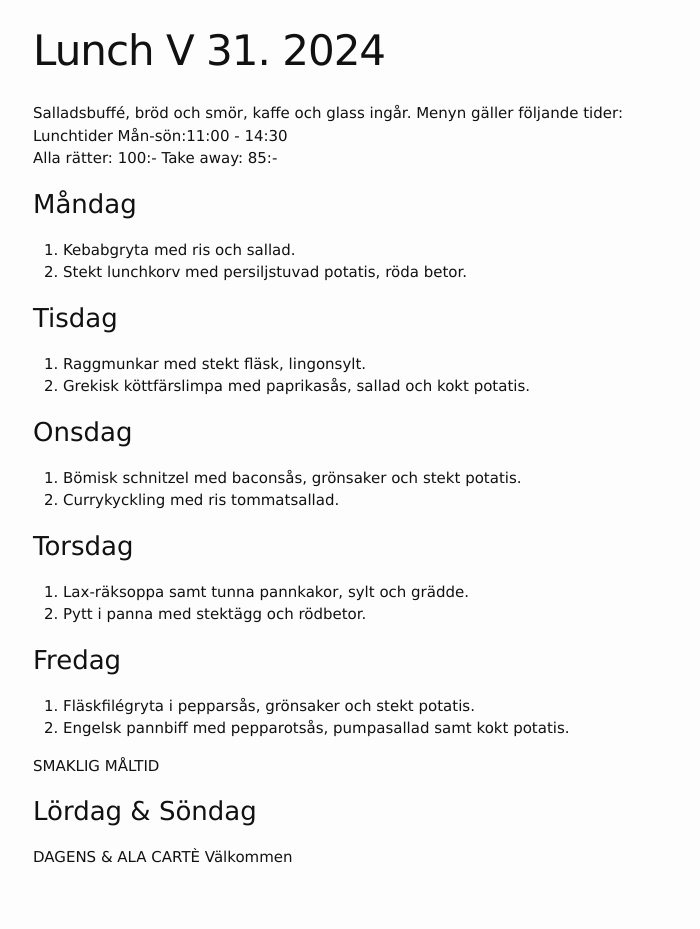
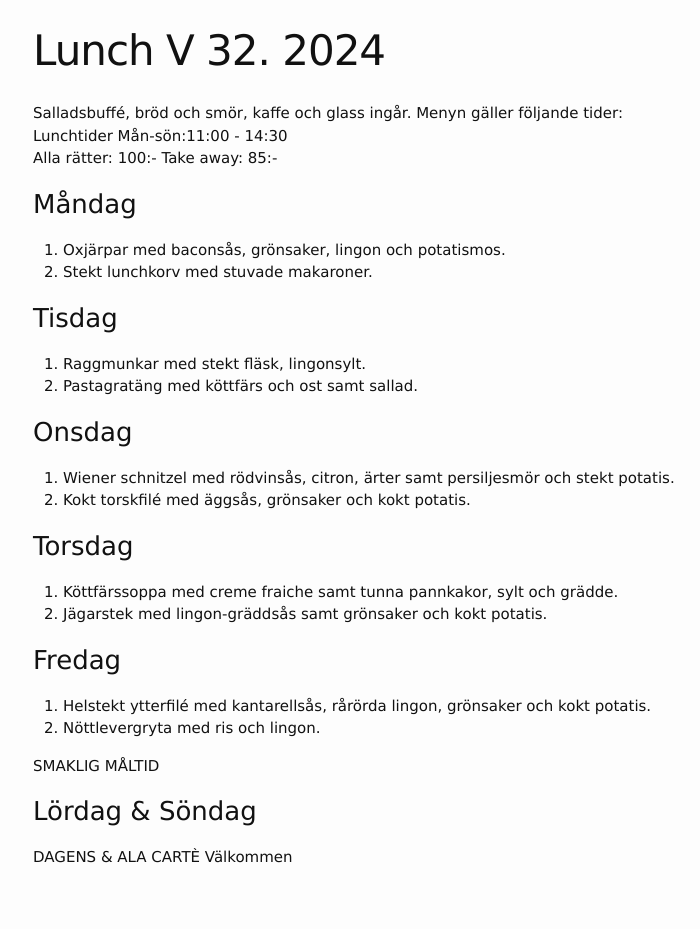
Before and after one commit to FarInn62/farinn62.github.io, a Jekyll site: the page built from lunch.md, in a window 1280 px wide. Shown: the whole page, without its empty margins (237-937 px from the left). Built offline with Jekyll 4.4.1, drawn with Linux system fonts in a browser that asks for light colours.

Commit message:
Update lunch.md

```diff
--- a/lunch.md
+++ b/lunch.md
@@ -1,6 +1,6 @@
 ---
 layout: foodmenu
-title: Lunch V 31. 2024
+title: Lunch V 32. 2024
 permalink: /lunch/
 published: true
 ---
@@ -11,28 +11,28 @@ Alla rätter: 100:- Take away: 85:-
 
 ### Måndag
 
-1. Kebabgryta med ris och sallad.
-2. Stekt lunchkorv med persiljstuvad potatis, röda betor.
+1. Oxjärpar med baconsås, grönsaker, lingon och potatismos.
+2. Stekt lunchkorv med stuvade makaroner.
 
 ### Tisdag
 
 1. Raggmunkar med stekt fläsk, lingonsylt.
-2. Grekisk köttfärslimpa med paprikasås, sallad och kokt potatis.
+2. Pastagratäng med köttfärs och ost samt sallad.
 
 ### Onsdag
 
-1. Bömisk schnitzel med baconsås, grönsaker och stekt potatis.
-2. Currykyckling med ris tommatsallad.
+1. Wiener schnitzel med rödvinsås, citron, ärter samt persiljesmör och stekt potatis.
+2. Kokt torskfilé med äggsås, grönsaker och kokt potatis.
 
 ### Torsdag
 
-1. Lax-räksoppa samt tunna pannkakor, sylt och grädde.
-2. Pytt i panna med stektägg och rödbetor.
+1. Köttfärssoppa med creme fraiche samt tunna pannkakor, sylt och grädde.
+2. Jägarstek med lingon-gräddsås samt grönsaker och kokt potatis.
 
 ### Fredag
 
-1. Fläskfilégryta i pepparsås, grönsaker och stekt potatis.
-2. Engelsk pannbiff med pepparotsås, pumpasallad samt kokt potatis.
+1. Helstekt ytterfilé med kantarellsås, rårörda lingon, grönsaker och kokt potatis.
+2. Nöttlevergryta med ris och lingon.
 
 SMAKLIG MÅLTID
 ### Lördag & Söndag
```
